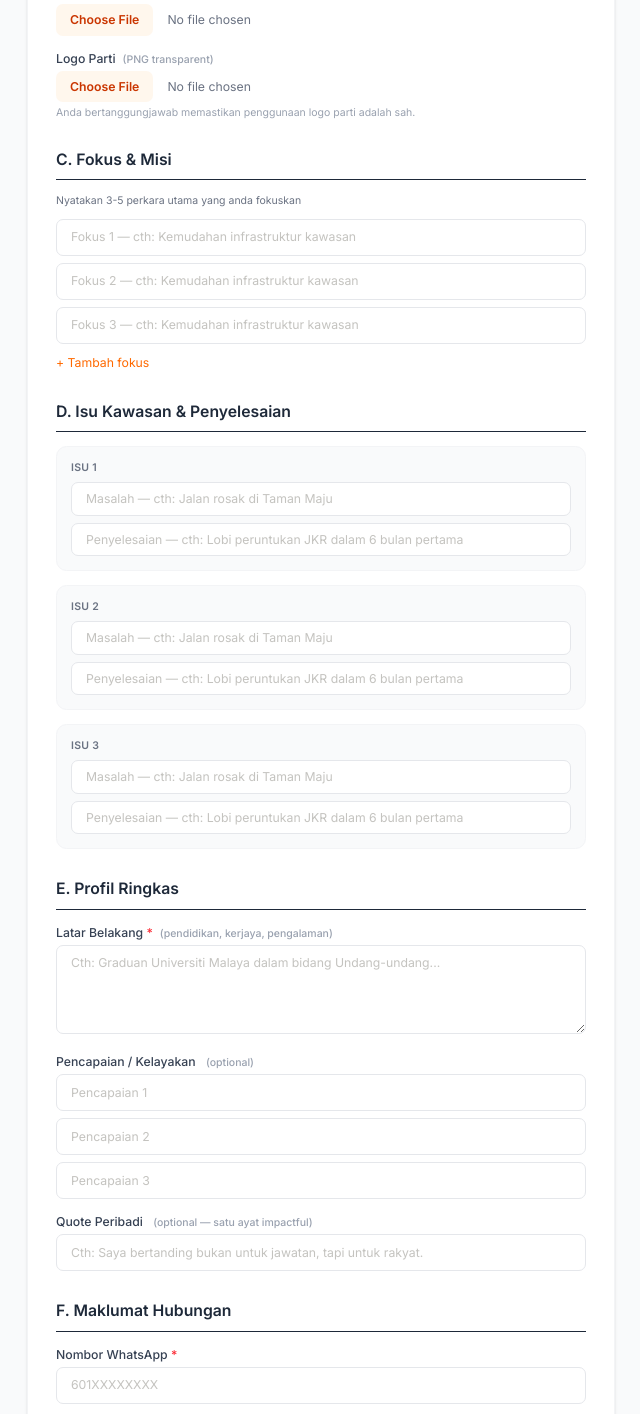
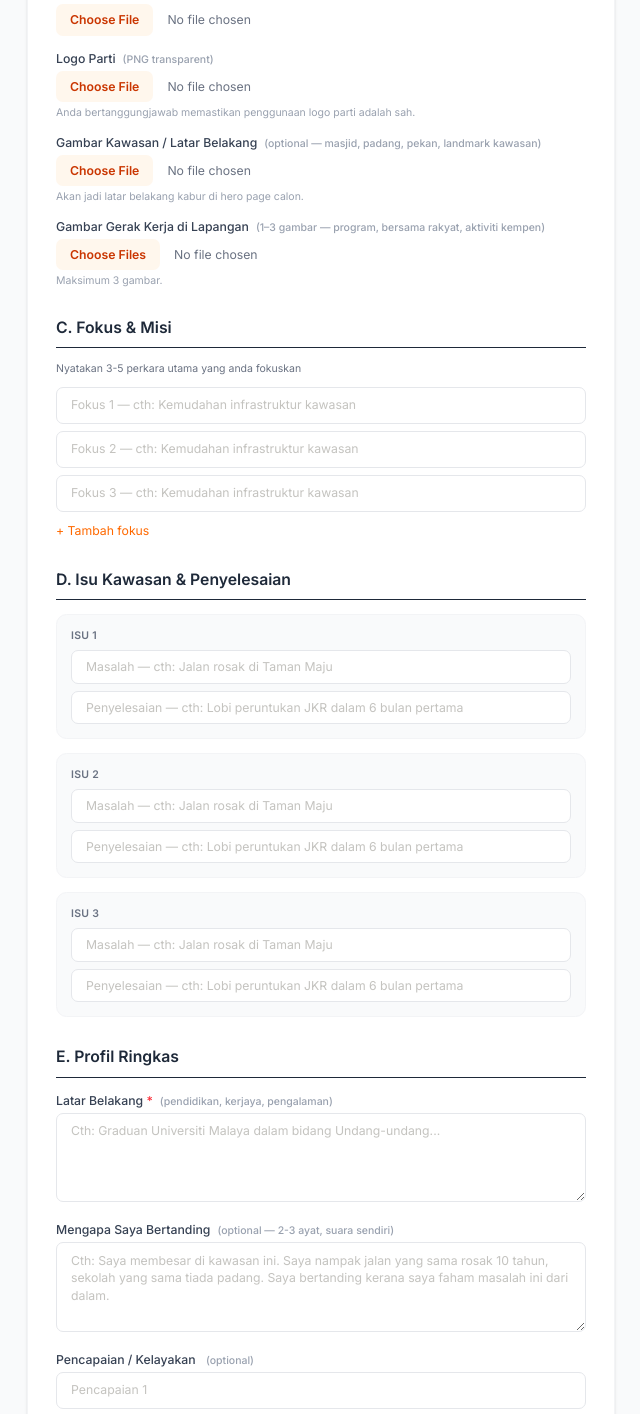
Before and after one commit to ustazbot/1page-my, a Next.js app: page /daftar-calon in a window 1280 px wide. Shown: the part 721-2135 px from the top of the page, without its empty margins (319-959 px from the left). Built offline with nearby package versions, Linux system fonts and the light colour scheme.

Commit message:
feat: add kawasan image, galeri, mengapa bertanding, testimoni fields to borang

```diff
--- a/app/daftar-calon/page.tsx
+++ b/app/daftar-calon/page.tsx
@@ -24,6 +24,7 @@ export default function DaftarCalonPage() {
     tagline: '',
     profil_ringkas: '',
     quote_peribadi: '',
+    mengapa_bertanding: '',
     whatsapp: '',
     facebook_url: '',
     instagram_url: '',
@@ -42,6 +43,9 @@ export default function DaftarCalonPage() {
   const [pencapaian, setPencapaian] = useState(['', '', ''])
   const [photoFile, setPhotoFile] = useState<File | null>(null)
   const [partiLogoFile, setPartiLogoFile] = useState<File | null>(null)
+  const [kawasanImageFile, setKawasanImageFile] = useState<File | null>(null)
+  const [galeriFiles, setGaleriFiles] = useState<File[]>([])
+  const [testimoni, setTestimoni] = useState<{ quote: string; nama: string; kawasan_asal: string }[]>([])
 
   const handleNameChange = (val: string) => {
     setForm(prev => ({
@@ -55,7 +59,7 @@ export default function DaftarCalonPage() {
     }))
   }
 
-  const uploadFile = async (file: File, type: 'photo' | 'parti-logo'): Promise<string> => {
+  const uploadFile = async (file: File, type: string): Promise<string> => {
     const subdomain = form.subdomain || `temp-${Date.now()}`
     const fd = new FormData()
     fd.append('file', file)
@@ -76,6 +80,14 @@ export default function DaftarCalonPage() {
       if (photoFile) photo_url = await uploadFile(photoFile, 'photo')
       if (partiLogoFile) parti_logo_url = await uploadFile(partiLogoFile, 'parti-logo')
 
+      let kawasan_image_url: string | null = null
+      const galeri_urls: string[] = []
+
+      if (kawasanImageFile) kawasan_image_url = await uploadFile(kawasanImageFile, 'kawasan-image')
+      for (let i = 0; i < galeriFiles.length; i++) {
+        galeri_urls.push(await uploadFile(galeriFiles[i], `galeri-${i}`))
+      }
+
       const fokus_clean = fokus.filter(f => f.trim())
       const isu_clean = isu.filter(i => i.masalah.trim())
       const pencapaian_clean = pencapaian.filter(p => p.trim())
@@ -84,6 +96,9 @@ export default function DaftarCalonPage() {
         ...form,
         photo_url,
         parti_logo_url,
+        kawasan_image_url,
+        galeri_urls,
+        testimoni: testimoni.filter(t => t.quote.trim()),
         fokus: fokus_clean,
         isu_kawasan: isu_clean,
         pencapaian: pencapaian_clean,
@@ -287,6 +302,36 @@ export default function DaftarCalonPage() {
                 />
                 <p className="text-xs text-gray-400 mt-1">Anda bertanggungjawab memastikan penggunaan logo parti adalah sah.</p>
               </div>
+              <div>
+                <label className="block text-sm font-medium text-gray-700 mb-1">
+                  Gambar Kawasan / Latar Belakang
+                  <span className="text-gray-400 text-xs ml-2">(optional — masjid, padang, pekan, landmark kawasan)</span>
+                </label>
+                <input
+                  type="file"
+                  accept="image/jpeg,image/png,image/webp"
+                  onChange={e => setKawasanImageFile(e.target.files?.[0] || null)}
+                  className="w-full text-sm text-gray-500 file:mr-4 file:py-2 file:px-4 file:rounded-lg file:border-0 file:text-sm file:font-semibold file:bg-orange-50 file:text-orange-700 hover:file:bg-orange-100"
+                />
+                <p className="text-xs text-gray-400 mt-1">Akan jadi latar belakang kabur di hero page calon.</p>
+              </div>
+              <div>
+                <label className="block text-sm font-medium text-gray-700 mb-1">
+                  Gambar Gerak Kerja di Lapangan
+                  <span className="text-gray-400 text-xs ml-2">(1–3 gambar — program, bersama rakyat, aktiviti kempen)</span>
+                </label>
+                <input
+                  type="file"
+                  accept="image/jpeg,image/png,image/webp"
+                  multiple
+                  onChange={e => setGaleriFiles(Array.from(e.target.files || []).slice(0, 3))}
+                  className="w-full text-sm text-gray-500 file:mr-4 file:py-2 file:px-4 file:rounded-lg file:border-0 file:text-sm file:font-semibold file:bg-orange-50 file:text-orange-700 hover:file:bg-orange-100"
+                />
+                <p className="text-xs text-gray-400 mt-1">Maksimum 3 gambar.</p>
+                {galeriFiles.length > 0 && (
+                  <p className="text-xs text-orange-600 mt-1">{galeriFiles.length} gambar dipilih</p>
+                )}
+              </div>
             </div>
           </section>
 
@@ -365,6 +410,19 @@ export default function DaftarCalonPage() {
                   value={form.profil_ringkas}
                   onChange={e => setForm(p => ({ ...p, profil_ringkas: e.target.value }))}
                   placeholder="Cth: Graduan Universiti Malaya dalam bidang Undang-undang..."
+                  className="w-full border border-gray-200 rounded-lg px-4 py-2.5 text-sm focus:outline-none focus:ring-2 focus:ring-orange-400"
+                />
+              </div>
+              <div>
+                <label className="block text-sm font-medium text-gray-700 mb-1">
+                  Mengapa Saya Bertanding
+                  <span className="text-gray-400 text-xs ml-2">(optional — 2-3 ayat, suara sendiri)</span>
+                </label>
+                <textarea
+                  rows={4}
+                  value={form.mengapa_bertanding}
+                  onChange={e => setForm(p => ({ ...p, mengapa_bertanding: e.target.value }))}
+                  placeholder="Cth: Saya membesar di kawasan ini. Saya nampak jalan yang sama rosak 10 tahun, sekolah yang sama tiada padang. Saya bertanding kerana saya faham masalah ini dari dalam."
                   className="w-full border border-gray-200 rounded-lg px-4 py-2.5 text-sm focus:outline-none focus:ring-2 focus:ring-orange-400"
                 />
               </div>
@@ -469,6 +527,63 @@ export default function DaftarCalonPage() {
             </div>
           </section>
 
+          {/* H: Testimoni */}
+          <section>
+            <h2 className="text-lg font-semibold text-gray-800 mb-4 pb-2 border-b">H. Testimoni dari Masyarakat</h2>
+            <p className="text-xs text-gray-500 mb-3">(Optional) Kata-kata sokongan dari penduduk atau penyokong</p>
+            <div className="space-y-4">
+              {testimoni.map((t, i) => (
+                <div key={i} className="border border-gray-100 rounded-xl p-4 bg-gray-50 space-y-2">
+                  <p className="text-xs font-semibold text-gray-500 uppercase tracking-wide">Testimoni {i + 1}</p>
+                  <textarea
+                    rows={2}
+                    value={t.quote}
+                    onChange={e => {
+                      const updated = [...testimoni]
+                      updated[i] = { ...updated[i], quote: e.target.value }
+                      setTestimoni(updated)
+                    }}
+                    placeholder='"Dia memang kerja keras untuk kawasan kita..."'
+                    className="w-full border border-gray-200 rounded-lg px-4 py-2 text-sm focus:outline-none focus:ring-2 focus:ring-orange-400 bg-white"
+                  />
+                  <div className="grid grid-cols-2 gap-2">
+                    <input
+                      type="text"
+                      value={t.nama}
+                      onChange={e => {
+                        const updated = [...testimoni]
+                        updated[i] = { ...updated[i], nama: e.target.value }
+                        setTestimoni(updated)
+                      }}
+                      placeholder="Nama"
+                      className="border border-gray-200 rounded-lg px-3 py-2 text-sm focus:outline-none focus:ring-2 focus:ring-orange-400 bg-white"
+                    />
+                    <input
+                      type="text"
+                      value={t.kawasan_asal}
+                      onChange={e => {
+                        const updated = [...testimoni]
+                        updated[i] = { ...updated[i], kawasan_asal: e.target.value }
+                        setTestimoni(updated)
+                      }}
+                      placeholder="Kawasan asal (cth: Taman Maju)"
+                      className="border border-gray-200 rounded-lg px-3 py-2 text-sm focus:outline-none focus:ring-2 focus:ring-orange-400 bg-white"
+                    />
+                  </div>
+                </div>
+              ))}
+              {testimoni.length < 3 && (
+                <button
+                  type="button"
+                  onClick={() => setTestimoni([...testimoni, { quote: '', nama: '', kawasan_asal: '' }])}
+                  className="text-sm text-orange-500 hover:text-orange-700"
+                >
+                  + Tambah testimoni
+                </button>
+              )}
+            </div>
+          </section>
+
           {/* Submit */}
           <div className="pt-4">
             <button
```
